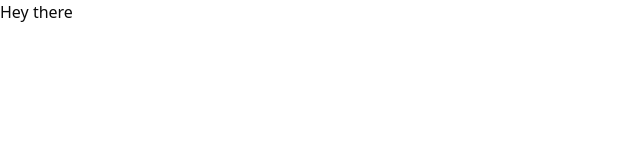
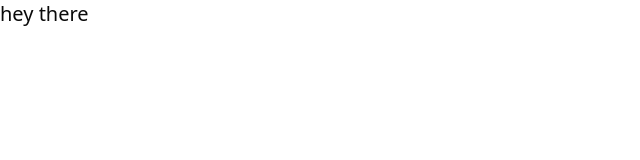
Before and after one commit to ay690/Sparknomy_assignment, a React (Vite) app: page / in a window 1280 px wide. Shown: the top 160 px of the page, without its empty margins (0-640 px from the left). Built offline with nearby package versions, Linux system fonts and the light colour scheme.

Commit message:
plan: layout

```diff
--- a/src/main.tsx
+++ b/src/main.tsx
@@ -1,10 +1,10 @@
 import { StrictMode } from 'react'
 import { createRoot } from 'react-dom/client'
 import './index.css'
-import AssignmentScreen from './screens/AssignmentScreen/AssignmentScreen'
+import { AssignmentScreen } from './screens/AssignmentScreen/AssignmentScreen'
 
 createRoot(document.getElementById('root')!).render(
   <StrictMode>
-    <AssignmentScreen title='Hey there' />
+    <AssignmentScreen />
   </StrictMode>,
 )
--- a/src/screens/AssignmentScreen/AssignmentScreen.tsx
+++ b/src/screens/AssignmentScreen/AssignmentScreen.tsx
@@ -1,14 +1,25 @@
-interface AssignmentProps {
-  title: string
-}
+import React from "react";
+import { Provider } from 'react-redux';
+import { store } from '../../store';
+import type { JSX } from "react/jsx-dev-runtime";
 
-const AssignmentScreen: React.FC<AssignmentProps> = ({ title }) => {
+const DashboardContent: React.FC = () => {
   return (
-    <h1 className="text-md">
-      {title}
-    </h1>
-  )
-}
+    <h1 className="text-xl">hey there</h1>
+    // Header
+    // Content section
+    //    -create invoice Card
+    //    -Time period selector
+    //    - earning section
+    //    - income section
+    //Footer
+  );
+};
 
-
-export default AssignmentScreen;
+export const AssignmentScreen = (): JSX.Element => {
+  return (
+    <Provider store={store}>
+      <DashboardContent />
+    </Provider>
+  );
+};
```
